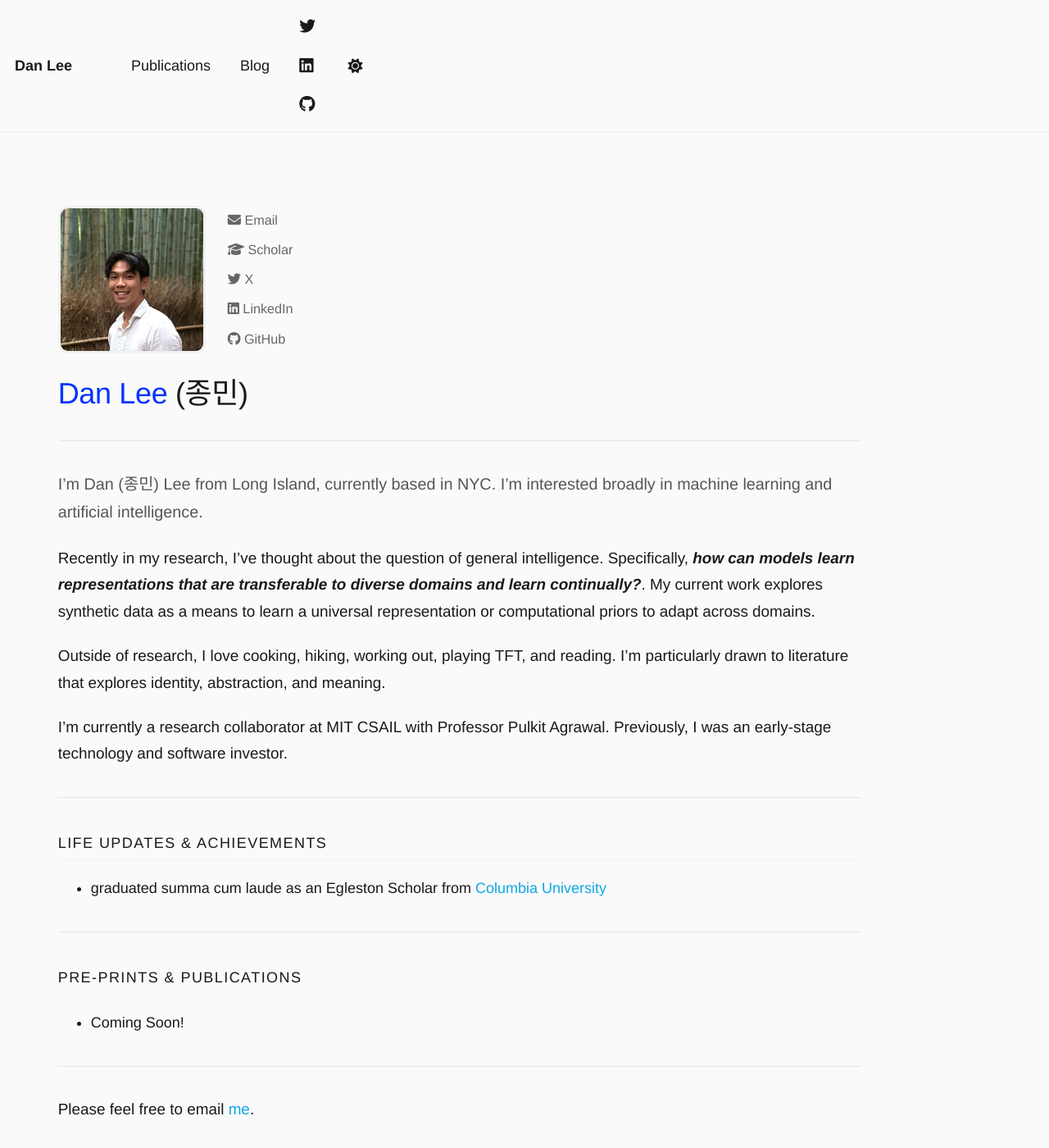
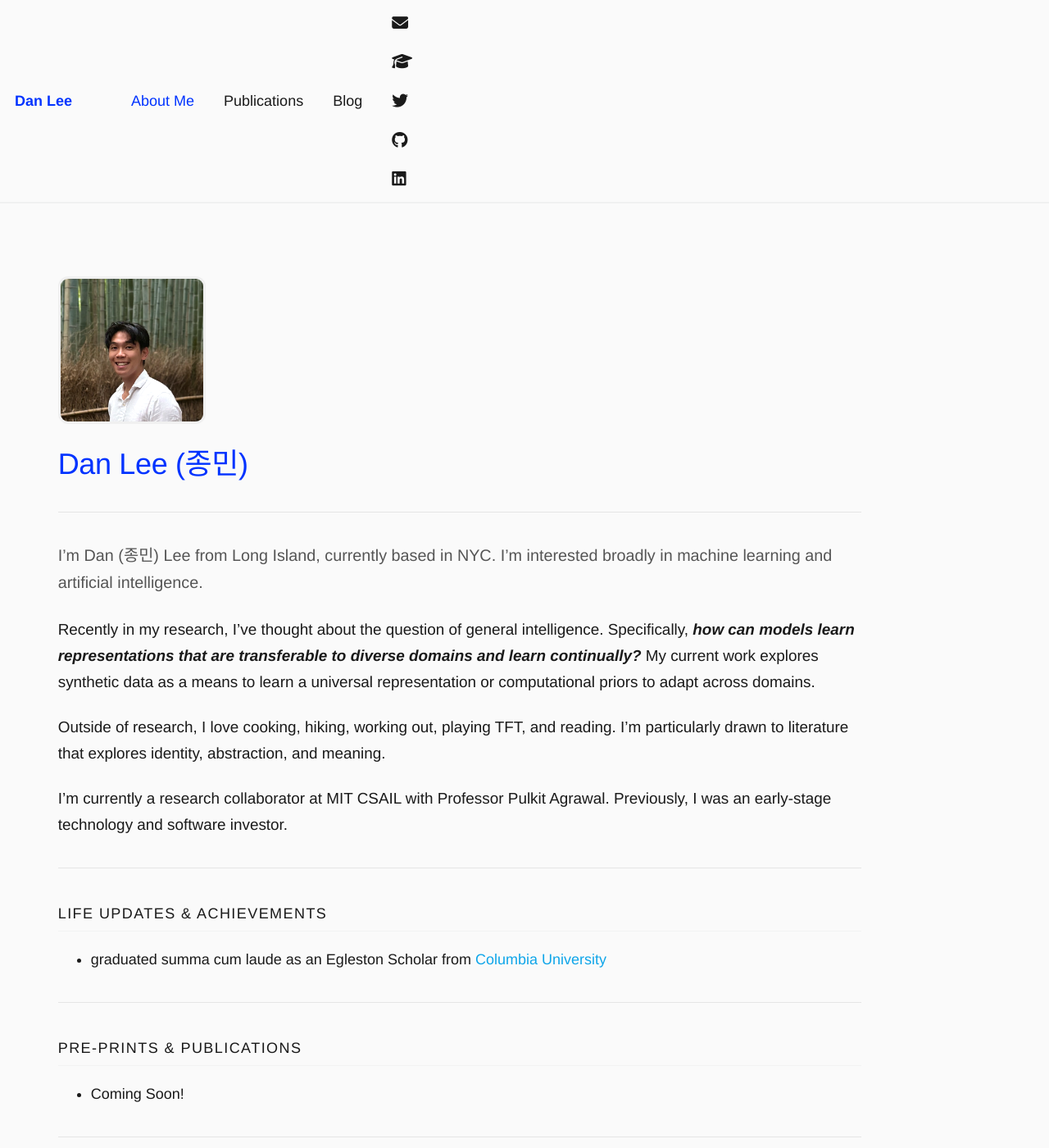
Before and after one commit to danihyunlee/danihyunlee.github.io, a Jekyll site: the page built from _pages/about.md, in a window 1280 px wide and 1400 px high. Shown: the whole window at 82% size. Built offline with Jekyll 4.4.1, drawn with Linux system fonts in a browser that asks for light colours.

Commit message:
fixed navigation

```diff
--- a/_data/navigation.yml
+++ b/_data/navigation.yml
@@ -1,6 +1,10 @@
 # Main navigation links
 
 main:
+  - title: "About Me"
+    url: /
+    highlight: true
+
   - title: "Publications"
     url: /publications/
 
--- a/_includes/masthead.html
+++ b/_includes/masthead.html
@@ -6,22 +6,21 @@
       <nav id="site-nav" class="greedy-nav">
         <button><div class="navicon"></div></button>
         <ul class="visible-links">
-          <li class="masthead__menu-item masthead__menu-item--lg persist"><a href="{{ base_path }}/">{{ site.title }}</a></li>
+          <li class="masthead__menu-item masthead__menu-item--lg persist"><a href="{{ base_path }}/" class="masthead__name">{{ site.title }}</a></li>
           {% for link in site.data.navigation.main %}
             {% if link.url contains 'http' %}
               {% assign domain = '' %}
             {% else %}
               {% assign domain = base_path %}
             {% endif %}
-            <li class="masthead__menu-item"><a href="{{ domain }}{{ link.url }}">{{ link.title }}</a></li>
+            <li class="masthead__menu-item"><a href="{{ domain }}{{ link.url }}"{% if link.highlight %} class="masthead__highlight"{% endif %}>{{ link.title }}</a></li>
           {% endfor %}
           <li class="masthead__menu-item masthead__social-links">
+            <a href="mailto:dani.cmh.lee@gmail.com" title="Email"><i class="fas fa-envelope"></i></a>
+            <a href="https://scholar.google.com/" target="_blank" title="Google Scholar"><i class="fas fa-graduation-cap"></i></a>
             <a href="https://x.com/Danicmhlee" target="_blank" title="X"><i class="fab fa-twitter"></i></a>
+            <a href="https://github.com/danihyunlee" target="_blank" title="GitHub"><i class="fab fa-github"></i></a>
             <a href="https://www.linkedin.com/in/dan-l-92a06a135/" target="_blank" title="LinkedIn"><i class="fab fa-linkedin"></i></a>
-            <a href="https://github.com/danihyunlee" target="_blank" title="GitHub"><i class="fab fa-github"></i></a>
-          </li>
-          <li id="theme-toggle" class="masthead__menu-item persist tail">
-            <a><i id="theme-icon" class="fa-solid fa-sun" aria-hidden="true" title="toggle theme"></i></a>
           </li>
         </ul>
         <ul class="hidden-links hidden"></ul>
--- a/_pages/about.md
+++ b/_pages/about.md
@@ -7,17 +7,9 @@ author_profile: false
 
 <div class="profile-header">
   <img src="/images/profile.png" alt="Dan Lee" class="profile-image">
-  <div class="social-links">
-    <a href="mailto:dani.cmh.lee@gmail.com"><i class="fas fa-envelope"></i> Email</a>
-    <a href="https://scholar.google.com/citations?user=9sXW7koAAAAJ&hl=en" target="_blank"><i class="fas fa-graduation-cap"></i> Scholar</a>
-    <a href="https://x.com/Danicmhlee" target="_blank"><i class="fab fa-twitter"></i> X</a>
-    <a href="https://www.linkedin.com/in/dan-l-92a06a135/" target="_blank"><i class="fab fa-linkedin"></i> LinkedIn</a>
-    <a href="https://github.com/danihyunlee" target="_blank"><i class="fab fa-github"></i> GitHub</a>
-  </div>
 </div>
 
-# <span class="name-highlight">Dan Lee</span> (종민)
-
+# <span class="name-highlight">Dan Lee (종민) </span>
 ---
 
 I'm Dan (종민) Lee from Long Island, currently based in NYC. I'm
@@ -25,7 +17,7 @@ interested broadly in machine learning and artificial intelligence.
 
 Recently in my research, I've thought about the question of general intelligence.
 Specifically, ***how can models learn representations that are transferable to
-diverse domains and learn continually?***. My current work explores synthetic
+diverse domains and learn continually?*** My current work explores synthetic
 data as a means to learn a universal representation or computational priors to
 adapt across domains.
 
--- a/_sass/layout/_masthead.scss
+++ b/_sass/layout/_masthead.scss
@@ -27,7 +27,7 @@
   &__inner-wrap {
     @include container;
     @include clearfix;
-    padding: 0.5em 1em;
+    padding: 0.25em 1em;
     font-family: $sans-serif-narrow;
 
     @include breakpoint($x-large) {
@@ -41,6 +41,14 @@
     a {
       text-decoration: none;
     }
+  }
+
+  &__name {
+    color: #0033ff !important;
+  }
+
+  &__highlight {
+    color: #0033ff !important;
   }
 }
 
```
